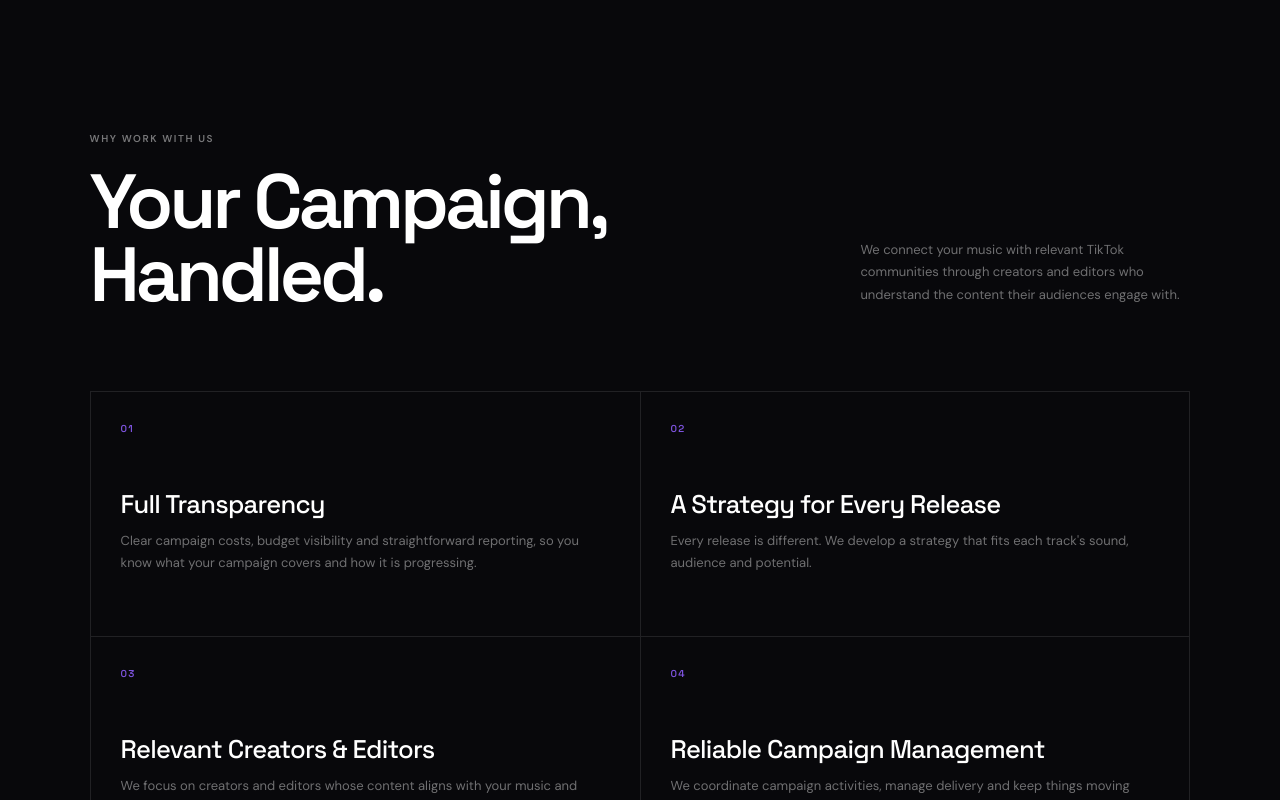
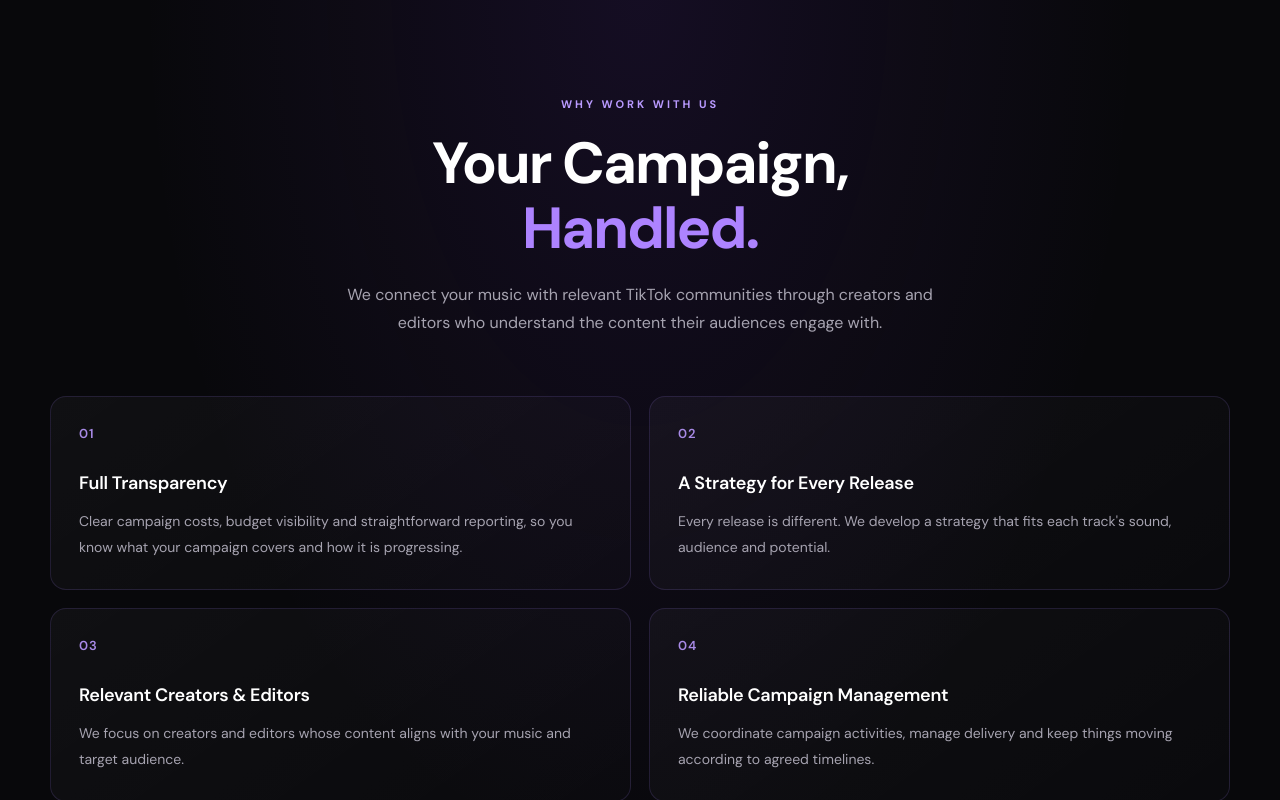
Before and after one commit to rushisav10-web/7arcmedia-portfolio, a React (Vite) app: page / in a window 1280 px wide. Shown: the part 2820-3620 px from the top of the page. Built offline with nearby package versions, Linux system fonts and the light colour scheme.

Commit message:
Fix Why Work With Us grid

```diff
--- a/src/Why.css
+++ b/src/Why.css
@@ -1,140 +1,185 @@
+
+/* WHY WORK WITH US */
+
 .why-section {
   position: relative;
-  padding: 150px 7vw;
-  background: #08080b;
   overflow: hidden;
+  padding: 110px 24px;
+  background:
+    radial-gradient(
+      ellipse at 50% 0%,
+      rgba(116, 55, 210, 0.12),
+      transparent 55%
+    ),
+    #08080b;
+  color: #fff;
 }
 
 .why-inner {
-  max-width: 1400px;
+  width: 100%;
+  max-width: 1180px;
   margin: 0 auto;
 }
 
+/* Centered heading */
+
 .why-header {
-  display: flex;
-  justify-content: space-between;
-  align-items: flex-end;
-  gap: 60px;
-  margin-bottom: 80px;
+  display: block;
+  max-width: 720px;
+  margin: 0 auto 58px;
+  text-align: center;
+}
+
+.why-header .section-label {
+  display: inline-block;
+  margin-bottom: 20px;
+  color: #b99aff;
+  font-size: 11px;
+  font-weight: 700;
+  letter-spacing: 3px;
+  text-transform: uppercase;
 }
 
 .why-header h2 {
-  margin-top: 20px;
-  max-width: 650px;
-  font-family: "Space Grotesk", sans-serif;
-  font-size: clamp(48px, 6vw, 82px);
-  line-height: 0.95;
-  letter-spacing: -0.055em;
-  font-weight: 600;
+  margin: 0;
+  font-size: clamp(36px, 5vw, 58px);
+  font-weight: 700;
+  line-height: 1.12;
+  letter-spacing: -2px;
+}
+
+.why-header h2 span {
+  color: #ad83ff;
 }
 
 .why-header > p {
-  max-width: 330px;
-  margin-bottom: 5px;
-  font-size: 13px;
-  line-height: 1.7;
-  color: rgba(255, 255, 255, 0.42);
+  max-width: 590px;
+  margin: 20px auto 0;
+  color: #a6a3b0;
+  font-size: 16px;
+  line-height: 1.8;
 }
+
+/* Feature cards */
 
 .why-grid {
   display: grid;
-  grid-template-columns: repeat(2, 1fr);
-  border-top: 1px solid rgba(255, 255, 255, 0.1);
-  border-left: 1px solid rgba(255, 255, 255, 0.1);
+  grid-template-columns: repeat(2, minmax(0, 1fr));
+  gap: 18px;
+  width: 100%;
 }
 
 .why-card {
   position: relative;
-  min-height: 245px;
-  padding: 30px;
-  border-right: 1px solid rgba(255, 255, 255, 0.1);
-  border-bottom: 1px solid rgba(255, 255, 255, 0.1);
-  overflow: hidden;
+  grid-column: auto;
+  min-width: 0;
+  padding: 28px;
+  border: 1px solid rgba(164, 125, 255, 0.15);
+  border-radius: 16px;
+  background: linear-gradient(
+    145deg,
+    rgba(255, 255, 255, 0.035),
+    rgba(255, 255, 255, 0.012)
+  );
   transition:
-    background 0.4s ease,
-    transform 0.4s cubic-bezier(0.22, 1, 0.36, 1);
-}
-
-.why-card::before {
-  content: "";
-  position: absolute;
-  top: 0;
-  left: 0;
-  width: 2px;
-  height: 0;
-  background: #8b5cf6;
-  transition: height 0.45s cubic-bezier(0.22, 1, 0.36, 1);
+    border-color 0.25s ease,
+    background 0.25s ease,
+    transform 0.25s ease;
 }
 
 .why-card:hover {
-  background: rgba(255, 255, 255, 0.025);
   transform: translateY(-4px);
+  border-color: rgba(174, 130, 255, 0.42);
+  background: linear-gradient(
+    145deg,
+    rgba(115, 65, 190, 0.12),
+    rgba(255, 255, 255, 0.02)
+  );
 }
 
-.why-card:hover::before {
-  height: 100%;
-}
+/* Number */
 
 .why-number {
   display: block;
-  margin-bottom: 55px;
-  font-family: "Space Grotesk", sans-serif;
-  font-size: 10px;
+  margin-bottom: 28px;
+  color: #a88ae6;
+  font-size: 13px;
   font-weight: 600;
-  letter-spacing: 0.12em;
-  color: rgba(139, 92, 246, 0.9);
+  letter-spacing: 1px;
 }
 
+/* Card text */
+
 .why-card h3 {
-  font-family: "Space Grotesk", sans-serif;
-  font-size: clamp(21px, 2vw, 27px);
-  line-height: 1.1;
-  letter-spacing: -0.03em;
-  font-weight: 500;
+  margin: 0 0 13px;
+  color: #fff;
+  font-size: 18px;
+  font-weight: 600;
+  line-height: 1.45;
+  letter-spacing: -0.3px;
 }
 
-.why-card p {
-  max-width: 480px;
-  margin-top: 12px;
-  font-size: 13px;
-  line-height: 1.7;
-  color: rgba(255, 255, 255, 0.42);
+.why-card > p {
+  margin: 0;
+  color: #a6a3b0;
+  font-size: 14px;
+  line-height: 1.85;
 }
+
+/* Tablet */
 
 @media (max-width: 900px) {
   .why-section {
-    padding: 120px 6vw;
+    padding: 85px 22px;
+  }
+
+  .why-grid {
+    grid-template-columns: repeat(2, minmax(0, 1fr));
+  }
+}
+
+/* Mobile */
+
+@media (max-width: 560px) {
+  .why-section {
+    padding: 72px 18px;
   }
 
   .why-header {
-    display: block;
-    margin-bottom: 60px;
+    margin-bottom: 36px;
+  }
+
+  .why-header h2 {
+    font-size: 36px;
+    letter-spacing: -1.4px;
   }
 
   .why-header > p {
-    margin-top: 25px;
-  }
-}
-
-@media (max-width: 650px) {
-  .why-section {
-    padding: 95px 5vw;
-  }
-
-  .why-header h2 {
-    font-size: clamp(45px, 12vw, 65px);
+    font-size: 14px;
+    line-height: 1.8;
   }
 
   .why-grid {
     grid-template-columns: 1fr;
+    gap: 14px;
   }
 
   .why-card {
-    min-height: auto;
-    padding: 26px;
+    grid-column: auto;
+    padding: 24px;
   }
 
   .why-number {
-    margin-bottom: 35px;
+    margin-bottom: 22px;
   }
 }
+
+@media (prefers-reduced-motion: reduce) {
+  .why-card {
+    transition: none;
+  }
+
+  .why-card:hover {
+    transform: none;
+  }
+}
--- a/src/WhyWorkWithUs.css
+++ b/src/WhyWorkWithUs.css
@@ -64,13 +64,14 @@
 
 .why-grid {
   display: grid;
-  grid-template-columns: repeat(6, minmax(0, 1fr));
+  grid-template-columns: repeat(2, minmax(0, 1fr));
   gap: 18px;
+  width: 100%;
 }
 
 .why-card {
   position: relative;
-  grid-column: span 3;
+  grid-column: auto;
   min-width: 0;
   padding: 28px;
   border: 1px solid rgba(164, 125, 255, 0.15);
@@ -84,11 +85,6 @@
     border-color 0.25s ease,
     background 0.25s ease,
     transform 0.25s ease;
-}
-
-.why-card:nth-child(1),
-.why-card:nth-child(2) {
-  grid-column: span 3;
 }
 
 .why-card:hover {
@@ -140,12 +136,6 @@
   .why-grid {
     grid-template-columns: repeat(2, minmax(0, 1fr));
   }
-
-  .why-card,
-  .why-card:nth-child(1),
-  .why-card:nth-child(2) {
-    grid-column: auto;
-  }
 }
 
 /* Mobile */
@@ -174,9 +164,7 @@
     gap: 14px;
   }
 
-  .why-card,
-  .why-card:nth-child(1),
-  .why-card:nth-child(2) {
+  .why-card {
     grid-column: auto;
     padding: 24px;
   }
```
